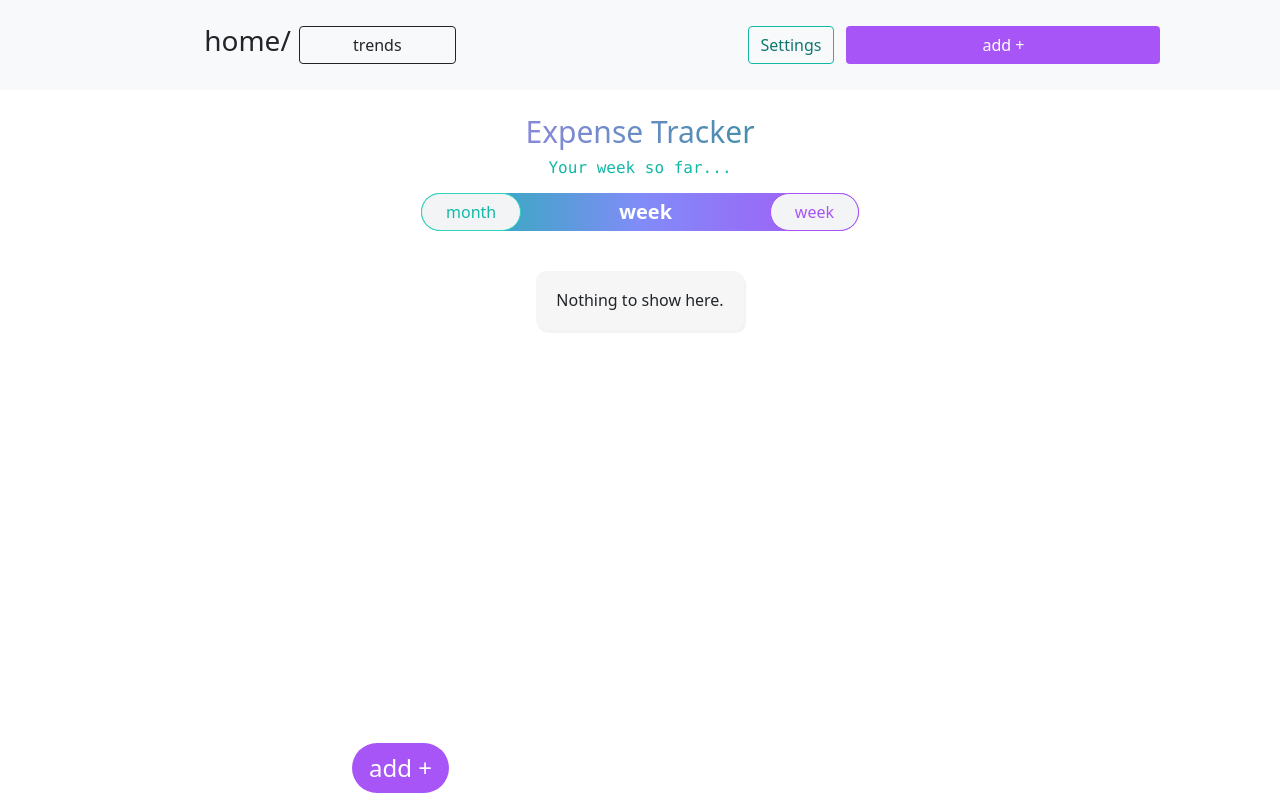
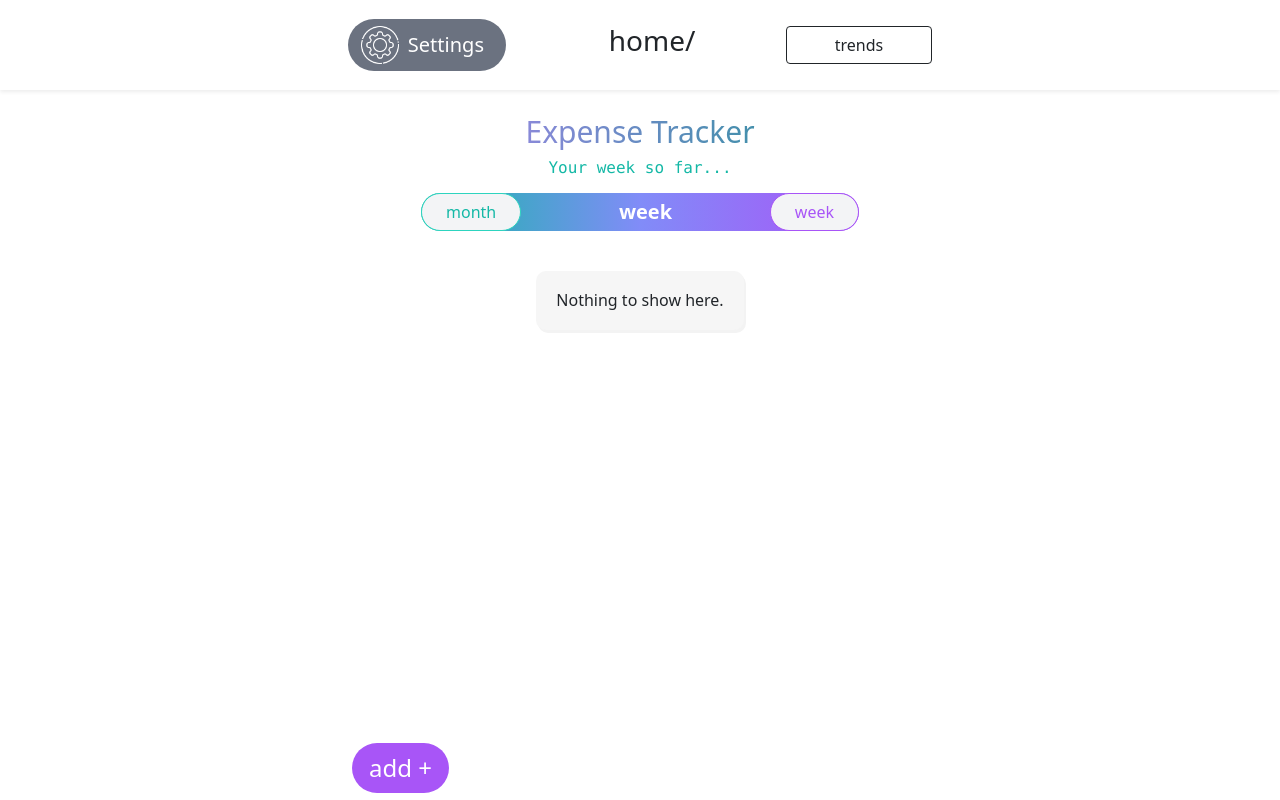
Before and after one commit to ahmadkhudai/next-tracker, a Next.js app: page / in a window 1280 px wide. Built offline with nearby package versions, Linux system fonts and the light colour scheme.

Commit message:
need to do better job at handling data

```diff
--- a/pages/Home/HomePage.tsx
+++ b/pages/Home/HomePage.tsx
@@ -198,7 +198,8 @@ export function HomePage({switchWindow}: Props) {
 
     return (
 
-        <div className={" "}> {currentlyOpenPanel === OptionsPanels.AddExpensePanel &&
+        <div className={"h-100 flex flex-column items-center "}>
+            {currentlyOpenPanel === OptionsPanels.AddExpensePanel &&
             <div className={" w-100 flex items-center justify-center flex-column px-3 h-100"}>
 
                 <AddExpenseForm addNewExpense={addNewExpense}
@@ -320,7 +321,10 @@ export function HomePage({switchWindow}: Props) {
                     <Header
                         currentHomePanel={currentHomePanel}
                         openHomePanelFunc={openHomePanel}
-                        homePanels={graphAbleExpenses.length > 1 ?[{panelLabel: HomePanelLabels.ExpensesPanel, panel: HomePanels.ExpensesPanel},
+                        homePanels={graphAbleExpenses.length > 1 ? [{
+                            panelLabel: HomePanelLabels.ExpensesPanel,
+                            panel: HomePanels.ExpensesPanel
+                        },
                             {panelLabel: HomePanelLabels.Visualize, panel: HomePanels.Visualize}
                         ] : []
                         }
--- a/pages/api/dummy_data/data.ts
+++ b/pages/api/dummy_data/data.ts
@@ -18,7 +18,7 @@ function getRandomExpenses(amount:number):Expense[]{
     return expenses;
 }
 
-export const dumdumData = getRandomExpenses(366);
+export const dumdumData = getRandomExpenses(1);
 // export const dumdumData = [
 //     {id: "1", name: getRandomItem(itemsList), price: 30, description: "chai", date: (addDays(new Date(), 20))},
 //     {id: "3", name: getRandomItem(itemsList), price: 170, description: "Shwarma", date: (addDays(new Date()))},
--- a/pages/components/HomeHeader/HomeHeader.tsx
+++ b/pages/components/HomeHeader/HomeHeader.tsx
@@ -3,55 +3,72 @@ import * as React from 'react';
 import {useState} from 'react';
 import {OptionsPanels} from "../../api/component_config/Main/OptionsPanels";
 import {MainWindows} from "../../api/component_config/MainWindows";
+import OutlineRoundedButton from "../buttons/OutlineRoundedButton";
+import Image from 'next/image';
+import settingsIcon from '../../../assets/icons8-setting-64.png';
 
 type Props = {
-    openPanel?:any;
-    switchWindow:any;
-    currentlyOpenWindow?:MainWindows;
+    openPanel?: any;
+    switchWindow: any;
+    currentlyOpenWindow?: MainWindows;
 };
 type State = {};
 
-export default function HomeHeader(props:Props) {
+export default function HomeHeader(props: Props) {
     const {openPanel, switchWindow, currentlyOpenWindow} = props;
 
-    const [currentWindow, setCurrentWindow] = useState(currentlyOpenWindow||MainWindows.home);
+    const [currentWindow, setCurrentWindow] = useState(currentlyOpenWindow || MainWindows.home);
+
     // const selectedButtonClasses= "btn-dark text-white";
 
-    function goTo(window:MainWindows){
+    function goTo(window: MainWindows) {
         switchWindow(window);
         setCurrentWindow(window);
     }
 
 
+    return (
+        <nav className=" navbar position-sticky top-0 navbar-expand navbar-light shadow-sm w-100 flex justify-center ">
+            <div className=" flex align-items-center justify-content-between w-100 ak_max_600px px-2">
 
 
-    return (
-        <nav className=" navbar navbar-expand navbar-light bg-light">
-            <div className=" flex flex-column flex-md-row align-items-center justify-content-center container">
+                <div className={"w-100 flex align-items-center justify-content-between py-2 "}>
+                    {currentWindow === MainWindows.home &&
+                        // <div className={"w-100 flex align-items-center justify-content-center py-2"}>
+                        <OutlineRoundedButton
+                            styleClasses="btn bg-gray-500 hover:font-thin hover:bg-gray-400 ak_slow_transition text-white text-xl font-thin  mr-3 flex align-items-center justify-between "
+                            onClick={() => {
+                                openPanel(OptionsPanels.SettingsPanel)
+                            }}>
+                            <Image className={"w-25 "} height={40} width={40}   src={settingsIcon}/>
+                            <p className={"text-center w-75 px-2"}>Settings</p>
 
+                        </OutlineRoundedButton>
+                    }
+                    {currentWindow === MainWindows.home && <p className={"h3 p-2"}>home/</p>}
 
-                <div className={"w-100 flex align-items-center justify-content-center py-2 "}>
-                    {currentWindow=== MainWindows.home &&   <p className={"h3 p-2"}>home/</p>}
-
-                    {currentWindow !== MainWindows.home  && <button className={"btn bg-teal-400 text-white hover:bg-purple-500  hover:font-black  mr-3 w-50"} onClick={()=>{goTo(MainWindows.home)}}>home</button>
+                    {currentWindow !== MainWindows.home && <button
+                        className={"btn bg-teal-400 text-white hover:bg-purple-500  hover:font-black  mr-3 w-75"}
+                        onClick={() => {
+                            goTo(MainWindows.home)
+                        }}>home</button>
                     }
-                    {currentWindow=== MainWindows.graphs &&   <p className={"h3 p-2"}>/trends</p>}
-                    {currentWindow !== MainWindows.graphs && <button className="btn btn-outline-dark w-25" onClick={()=>{goTo(MainWindows.graphs)}}>trends</button>
+                    {currentWindow === MainWindows.graphs && <p className={"h3 p-2 py-0 w-25"}>/trends</p>}
+                    {currentWindow !== MainWindows.graphs &&
+                        <button className="btn btn-outline-dark w-25" onClick={() => {
+                            goTo(MainWindows.graphs)
+                        }}>trends</button>
 
                     }
 
                 </div>
-                {currentWindow === MainWindows.home &&
-                    <div className={"w-100 flex align-items-center justify-content-center py-2"}>
-                        <button className="btn border-teal-500 text-teal-700 hover:bg-purple-500 hover:font-bold hover:text-white mr-3" onClick={()=>{openPanel(OptionsPanels.SettingsPanel)}}>Settings</button>
-                        <button className="w-50 btn hover:bg-teal-400 text-white bg-purple-500 hover:font-black " onClick={()=>{openPanel(OptionsPanels.AddExpensePanel)}}>add +</button>
 
-                    </div>
-                }
-
+                {/*<button className="w-50 btn hover:bg-teal-400 text-white bg-purple-500 hover:font-black " onClick={()=>{openPanel(OptionsPanels.AddExpensePanel)}}>add +</button>*/}
 
 
             </div>
+
+
         </nav>
     );
 };
--- a/pages/components/buttons/OutlineRoundedButton.tsx
+++ b/pages/components/buttons/OutlineRoundedButton.tsx
@@ -2,20 +2,21 @@
 import * as React from 'react';
 
 type Props = {
-    text:string;
+    text?:string;
+    children?:any;
     onClick:any;
     styleClasses?:string;
 };
 type State = {};
 
-export function OutlineRoundedButton({onClick, text, styleClasses=""}:Props) {
+export function OutlineRoundedButton({onClick, text, children,styleClasses=""}:Props) {
     let classes = "btn  rounded-full  bg-gray-100 hover:font-bold  ";
     if(styleClasses){
         classes+=styleClasses;
     }
 
     return (
-        <button className={classes.toString()} onClick={onClick}>{text}</button>
+        <button className={classes.toString()} onClick={onClick}>{text?text:children}</button>
     );
 };
 
--- a/pages/graphs/GraphWindow.tsx
+++ b/pages/graphs/GraphWindow.tsx
@@ -53,7 +53,7 @@ export default function GraphWindow({switchWindow}: Props) {
 
 
     return (
-        <div>
+        <div className={"flex flex-column items-center"}>
             <HomeHeader switchWindow={switchWindow} currentlyOpenWindow={MainWindows.graphs}/>
             <div className={"container  w-full h-full ak_max_600px"}>
             {expenses.length == 0 && <NoData/>}
```
Also changed, not shown: assets/icons8-setting-100.png (added), assets/icons8-setting-64.png (added). Lines whose indentation alone changed are shown as unchanged.
